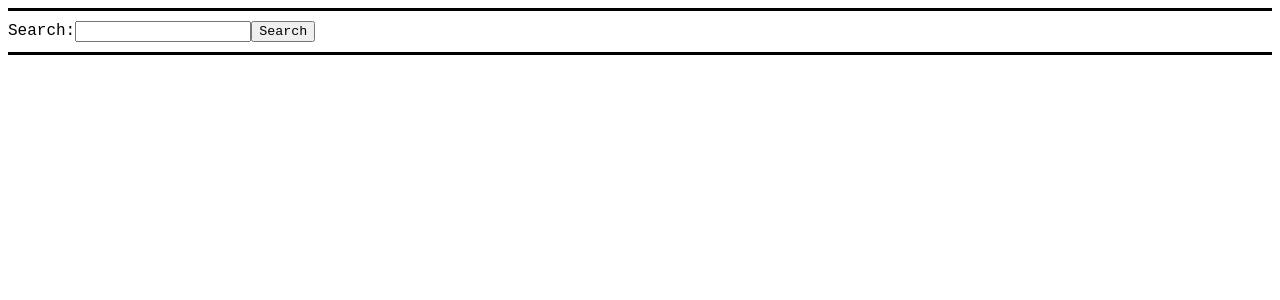
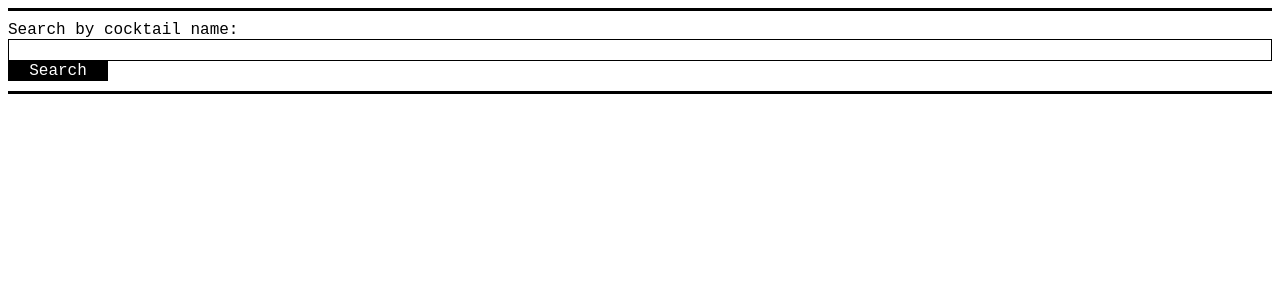
Before and after one commit to jacobscottdale/sip-searcher, a React (Create React App) app: page / in a window 1280 px wide. Shown: the top 300 px of the page. Built offline with nearby package versions, Linux system fonts and the light colour scheme; no server answers.

Commit message:
Cocktail ingredients and instructions now display on ItemDetail

```diff
--- a/src/components/ItemDetail/ItemDetail.css
+++ b/src/components/ItemDetail/ItemDetail.css
@@ -4,6 +4,30 @@
   border-style: none none solid none;
 }
 
-.ItemDetail_thumbnail {
-  max-width: 180px;
+.ItemDetail_imgIngredientContainer {
+  display: flex;
 }
+
+.ItemDetail_imgContainer {
+  display: flex;
+  flex-direction: column;
+  justify-content: center;
+  max-width: 150px;
+  background-color: black;
+}
+
+.ItemDetail_img {
+  width: 100%;
+}
+
+.ItemDetail_ingredientsContainer {
+  padding-left: 10px;
+}
+
+.ItemDetail_ingredientsList {
+  padding: 0;
+}
+
+.ItemDetail_ingredient {
+  list-style: none;
+}
--- a/src/components/ItemDetail/ItemDetail.tsx
+++ b/src/components/ItemDetail/ItemDetail.tsx
@@ -22,14 +22,36 @@ const ItemDetail: FC = () =>
 
   return (
     <div className='ItemDetail'>
-      <div className="ItemDetail_thumbnailContainer">
-        <img className='ItemDetail_thumbnail' src={itemDetails?.thumbnailURL} alt={itemDetails?.name} />
+      <div className="ItemDetail_imgIngredientContainer">
+        <div className="ItemDetail_imgContainer">
+          <img className='ItemDetail_img' src={itemDetails?.thumbnailURL} alt={itemDetails?.name} />
+        </div>
+        <div className="ItemDetail_ingredientsContainer">
+          <p>{itemDetails?.name}</p>
+          <p>Ingredients:</p>
+          <ul className="ItemDetail_ingredientsList">
+            {itemDetails?.ingredients.map((ingredient, idx) => (
+              <li className='ItemDetail_ingredient'>
+                - {(itemDetails.measure[ idx ] && itemDetails.measure[ idx ])} {' ' + ingredient}
+              </li>
+            ))}
+          </ul>
+        </div>
       </div>
-      <div className="ItemDetail_content">
-        <p>{itemDetails?.name}</p>
-        {itemDetails?.ingredients.map(((ingredient, idx) => (
-          <p>{(itemDetails.measure[idx] && itemDetails.measure[idx])} {ingredient}</p>
-        )))}
+
+      <div>
+        <p>Instructions:</p>
+        <ol className="ItemDetail_instructionsList">
+          {itemDetails?.instructions.map(instruction =>
+          {
+            if (instruction) {
+              return <li className='ItemDetail_instruction'>
+                {instruction}
+              </li>
+            }
+
+          })}
+        </ol>
       </div>
 
     </div>
--- a/src/components/ResultItem/ResultItem.css
+++ b/src/components/ResultItem/ResultItem.css
@@ -0,0 +1,27 @@
+.ResultItem {}
+
+.ResultItem_button {
+  background-color: transparent;
+  border-width: 0;
+  font-family: inherit;
+  font-size: inherit;
+  font-style: inherit;
+  font-weight: inherit;
+  line-height: inherit;
+  padding: 0;
+  cursor: pointer;
+}
+
+.ResultItem:hover {
+  padding-left: 3px;
+}
+
+.ResultItem:hover .ResultItem_arrow {
+  left: 0;
+}
+
+.ResultItem_arrow {
+  position: relative;
+  left: -20px;
+  transition: left 0.25s ease;
+}
--- a/src/components/ResultItem/ResultItem.tsx
+++ b/src/components/ResultItem/ResultItem.tsx
@@ -14,13 +14,19 @@ const ResultItem: FC<Props> = ({
 {
   const cocktailCtx = useContext(CocktailContext)
 
-  const updateActiveItemIdHandler = () => {
+  const updateActiveItemIdHandler = () =>
+  {
     cocktailCtx.updateActiveItemId(id)
   }
 
   return (
-    <div className='ResultItem' onClick={updateActiveItemIdHandler}>
+    <div className='ResultItem'>
+      <span className='ResultItem_arrow'>
+        {`> `}
+      </span>
+      <button type='button' className='ResultItem_button' onClick={updateActiveItemIdHandler}>
         {name}
+      </button>
     </div>
   );
 }
--- a/src/components/SearchBar/SearchBar.css
+++ b/src/components/SearchBar/SearchBar.css
@@ -4,10 +4,34 @@
   border-style: solid none solid none;
 }
 
+.SearchBar_formContainer {
+  display: flex;
+  flex-direction: column;
+}
+
 .SearchBar_searchInput {
-  font-family: 'Courier New', Courier, monospace;
+  box-sizing: border-box;
+  font-family: inherit;
+  background-color: transparent;
+  border: 1px solid black;
+  font-size: inherit;
+  font-style: inherit;
+  font-weight: inherit;
+  line-height: inherit;
+  width: 100%;
+  padding-left: 20px;
 }
 
 .SearchBar_submitButton {
-  font-family: 'Courier New', Courier, monospace;
+  width: 100px;
+  background-color: black;
+  color: white;
+  border: 1px black solid;
+  font-family: inherit;
+  font-size: inherit;
+  font-style: inherit;
+  font-weight: inherit;
+  line-height: inherit;
+  padding: 0;
+  cursor: pointer;
 }
--- a/src/components/SearchBar/SearchBar.tsx
+++ b/src/components/SearchBar/SearchBar.tsx
@@ -24,9 +24,11 @@ const SearchBar: FC = () =>
         id='search-bar-form'
         onSubmit={handleSubmit}
       >
+        <div className="SearchBar_formContainer">
           <label className='SearchBar_searchLabel' htmlFor='search-input'>
-          Search:
+            Search by cocktail name:
           </label>
+
           <input
             className='SearchBar_searchInput'
             id='search-input'
@@ -39,6 +41,8 @@ const SearchBar: FC = () =>
           <button className='SearchBar_submitButton' type='submit'>
             Search
           </button>
+        </div>
+
       </form>
     </div>
 
--- a/src/models/drinkDetail.ts
+++ b/src/models/drinkDetail.ts
@@ -5,7 +5,7 @@ interface DrinkDetail extends Drink {
   tags: string[]
   IBA: string
   glass: string
-  instructions: string
+  instructions: string[]
   alcoholic: true
   ingredients: string[]
   measure: string[]
```
Lines whose indentation alone changed are shown as unchanged.
